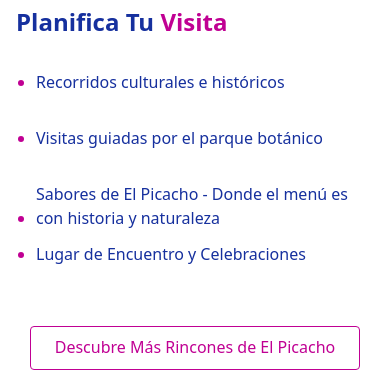
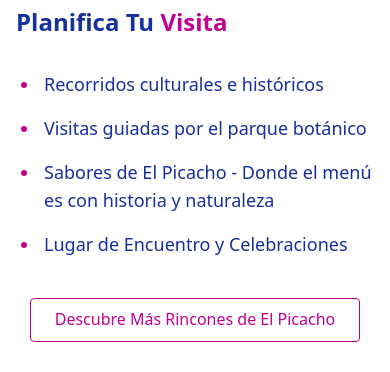
Before and after one commit to Algarrobal/el-picacho-landing, a React (Vite) app: page / in a window 390 px wide. Shown: the part 6550-6922 px from the top of the page. Built offline with nearby package versions, Linux system fonts and the light colour scheme.

Commit message:
Update App.jsx

```diff
--- a/src/App.jsx
+++ b/src/App.jsx
@@ -183,18 +183,19 @@ En la Bolivia de hoy El Picacho expresa identidad e historia nacionales, desde l
 
       <section id="visitanos" className="px-4 sm:px-6 md:px-16 py-12 bg-white">
         <h2 className="text-2xl sm:text-3xl font-semibold mb-8 text-[#16309e]">{t.es.visitTitle}</h2>
-        <ul className="list-disc marker:text-[#c00093] ml-5 sm:ml-6 space-y-3 text-base sm:text-lg mb-10">
+        <ul className="list-disc marker:text-[#c00093] ml-6 space-y-4 text-lg mb-10">
           {t.es.offerings.map((item, idx) => (
-            <li key={idx}>
+            <li key={idx} className="pl-1">
               <a
                 href="/picacheada"
-                className="min-h-tap inline-block text-[#16309e] hover:text-black transition"
+                className="text-[#16309e] hover:text-black transition break-words"
               >
                 {item}
               </a>
             </li>
-          ))}
+           ))}
         </ul>
+
         <div className="text-center">
           <a
             href="/expresiones"
```
